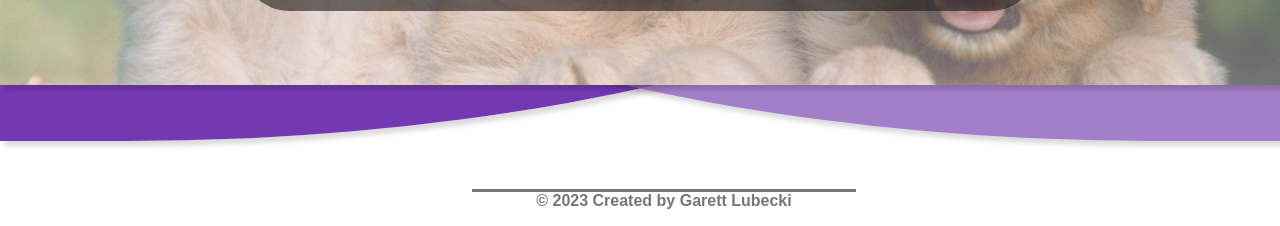
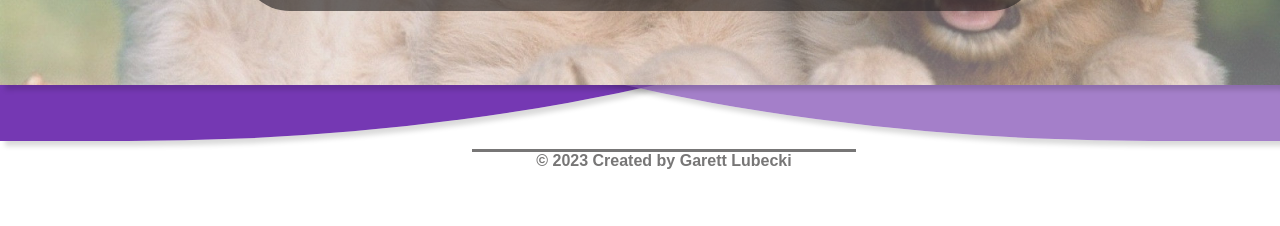
Before and after one commit to Garett-Lubecki/Student_MVP, a website: page public/index.html in a window 1280 px wide. Shown: the part 620-846 px from the top of the page. After the commit the page ends 801 px from the top, so only its background shows below. Drawn offline with Linux system fonts and the light colour scheme; a web font is replaced by a local one.

```diff
--- a/public/index.html
+++ b/public/index.html
@@ -39,12 +39,13 @@
             </div>
          </div>
     </div>
+    <div id = 'footer'>
+        <p id='glub' href="https://www.linkedin.com/in/garett-lubecki/">
+            © 2023 Created by Garett Lubecki
+        </p>
+    </div>
 </div>
-<div id = 'footer'>
-    <p id='glub' href="https://www.linkedin.com/in/garett-lubecki/">
-        © 2023 Created by Garett Lubecki
-    </p>
-</div>
+
 </body>
 <script src="main.js"> </script>
 </html>
--- a/public/style.css
+++ b/public/style.css
@@ -76,7 +76,7 @@
     top: 0;
     left: 0;
     flex-direction: column;
-    height: 70vh;
+    height: 75vh;
     width: 100vh;
 }
 
@@ -478,7 +478,11 @@
 }
 
 #footer{
+    position: absolute;
+    bottom: 0;
     width: 95vw;
+    height: 3rem;
+    margin-top: 20rem;
     display: flex;
     align-content: center;
     justify-content: center;
```
